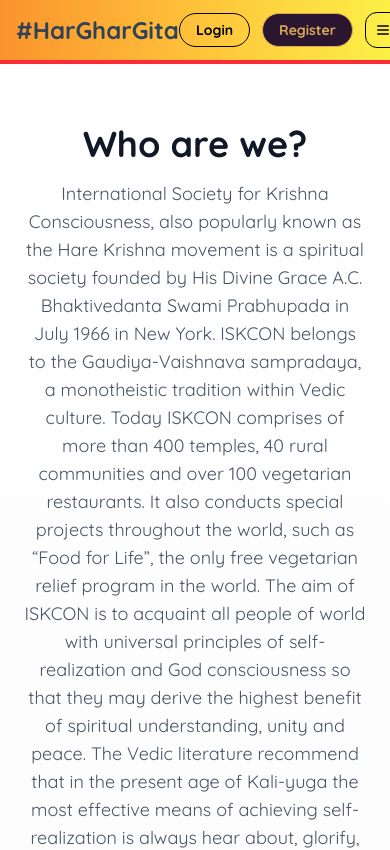
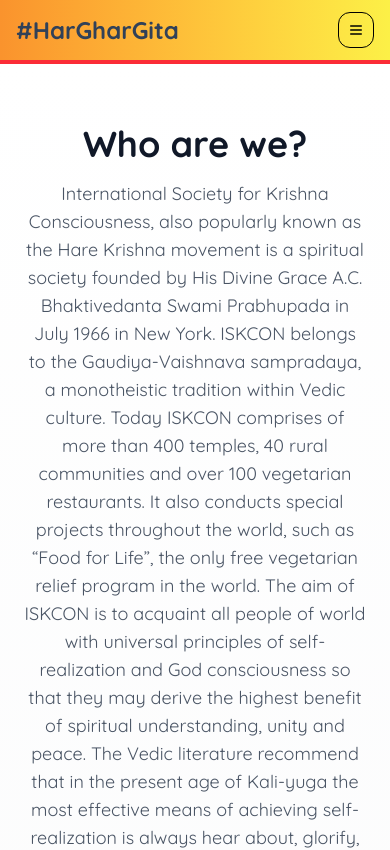
Before and after one commit to AtulKumar2004/har-ghar-gita, a React (Vite) app in the folder frontend/: page /about in a window 390 px wide. Shown: the top 850 px of the page. Built offline with nearby package versions, Linux system fonts and the light colour scheme.

Commit message:
book form size fix

```diff
--- a/frontend/src/components/Navbar.tsx
+++ b/frontend/src/components/Navbar.tsx
@@ -122,7 +122,7 @@
                                     <motion.div
                                         whileHover={{ y: -2 }}
                                         whileTap={{ scale: 0.985 }}
-                                        className="inline-flex items-center gap-2 rounded-full border px-4 py-1.5 text-sm"
+                                        className="hidden sm:inline-flex items-center gap-2 rounded-full border px-4 py-1.5 text-sm"
                                         style={{ "--accent": "#d9a85a", "--bg": "#2b1630" } as React.CSSProperties}
                                     >
                                         Dashboard
@@ -135,7 +135,7 @@
                                     <motion.div
                                         whileHover={{ y: -2 }}
                                         whileTap={{ scale: 0.985 }}
-                                        className="inline-flex items-center gap-2 rounded-full border px-4 py-1.5 text-sm hidden sm:inline-flex"
+                                        className="hidden sm:inline-flex items-center gap-2 rounded-full border px-4 py-1.5 text-sm"
                                         style={{ "--accent": "#d9a85a", "--bg": "#2b1630" } as React.CSSProperties}
                                     >
                                         Login
@@ -145,7 +145,7 @@
                                     <motion.div
                                         whileHover={{ y: -2 }}
                                         whileTap={{ scale: 0.985 }}
-                                        className="inline-flex items-center gap-2 rounded-full border px-4 py-1.5 text-sm"
+                                        className="hidden sm:inline-flex items-center gap-2 rounded-full border px-4 py-1.5 text-sm"
                                         style={{ "--accent": "#d9a85a", "--bg": "#2b1630", "backgroundColor": "#2b1630", "color": "#d9a85a" } as React.CSSProperties}
                                     >
                                         Register
```
